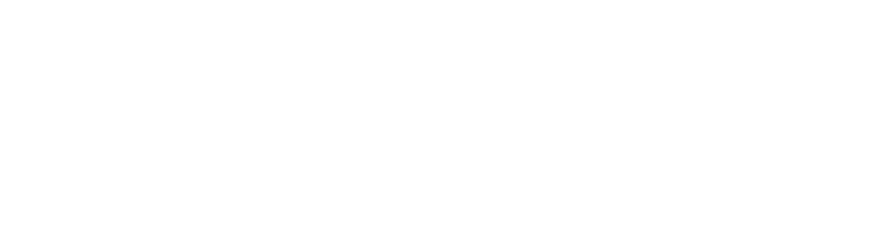
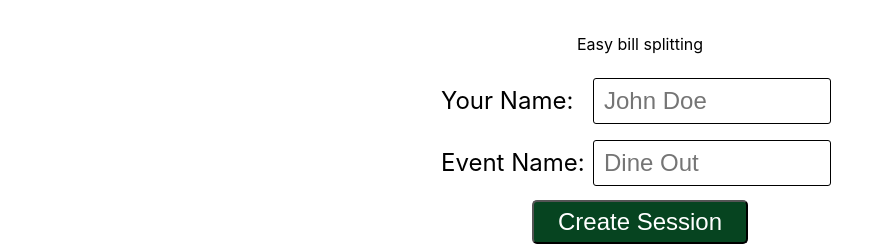
Before and after one commit to acchiang/cpsc-455-project, a React (Create React App) app: page /create-session in a window 1280 px wide. Shown: the part 334-580 px from the top of the page, without its empty margins (0-893 px from the left). Built offline with nearby package versions, Linux system fonts and the light colour scheme.

Commit message:
added input components

```diff
--- a/src/index.js
+++ b/src/index.js
@@ -2,6 +2,7 @@
 import ReactDOM from 'react-dom';
 import './index.css';
 import Charcuterie from 'pages/Charcuterie';
+import CreateSession from 'pages/CreateSession';
 import reportWebVitals from './utils/reportWebVitals';
 import { BrowserRouter, Route, Link, Switch } from "react-router-dom";
 
@@ -13,7 +14,7 @@
       <Link to="/create-session">Create Session</Link>
       <Switch>
         <Route path="/create-session">
-          {/* <CreateSession /> */}
+          <CreateSession />
         </Route>
         <Route path="/">
           <Charcuterie />
--- a/src/pages/CreateSession.js
+++ b/src/pages/CreateSession.js
@@ -1,6 +1,7 @@
 import Theme from 'styles/Theme'
 import styled from 'styled-components'
 import Button from 'components/Button'
+import Input from 'components/Input'
 
 const PageContainer = styled.div`
 display: flex;
@@ -13,6 +14,10 @@
 overflow: hidden;
 `;
 
+const InputContainer = styled.div`
+flex-direction: row;
+`;
+
 function CreateSession({ ...props }) {
     return (
         <Theme>
@@ -20,7 +25,12 @@
                 <img id="logo" alt="LettuceEat logo" width="200" src="https://lh3.googleusercontent.com/proxy/wnjwUBl43KN-3GFcp3U-w_OCHSa2JkzeGS8ofOt0xwTM1m8EH7K1C7kMp6Bxd9WrBB1Ngom1cFhTPQ6A9EuUR5kvrA2bVaXLdULZhElkr2H-WGa7-5gAsCu40BnFWX81snu4QP6x496ebNA47eQAPRyXiRwwnVTe8Q" />
                 <h1>LettuceEat</h1>
                 <p>Easy bill splitting</p>
-                <p>[TODO: LABEL AND INPUT]</p>
+                <InputContainer>
+                    <Input size={"medium"} label={"Your Name"} placeholder={"John Doe"} />
+                </InputContainer>
+                <InputContainer>
+                    <Input size={"medium"} label={"Event Name"} placeholder={"Dine Out"} />
+                </InputContainer>
                 <Button size={"medium"} type={"primary"} label={"Create Session"} />
             </PageContainer>
         </Theme>
```
